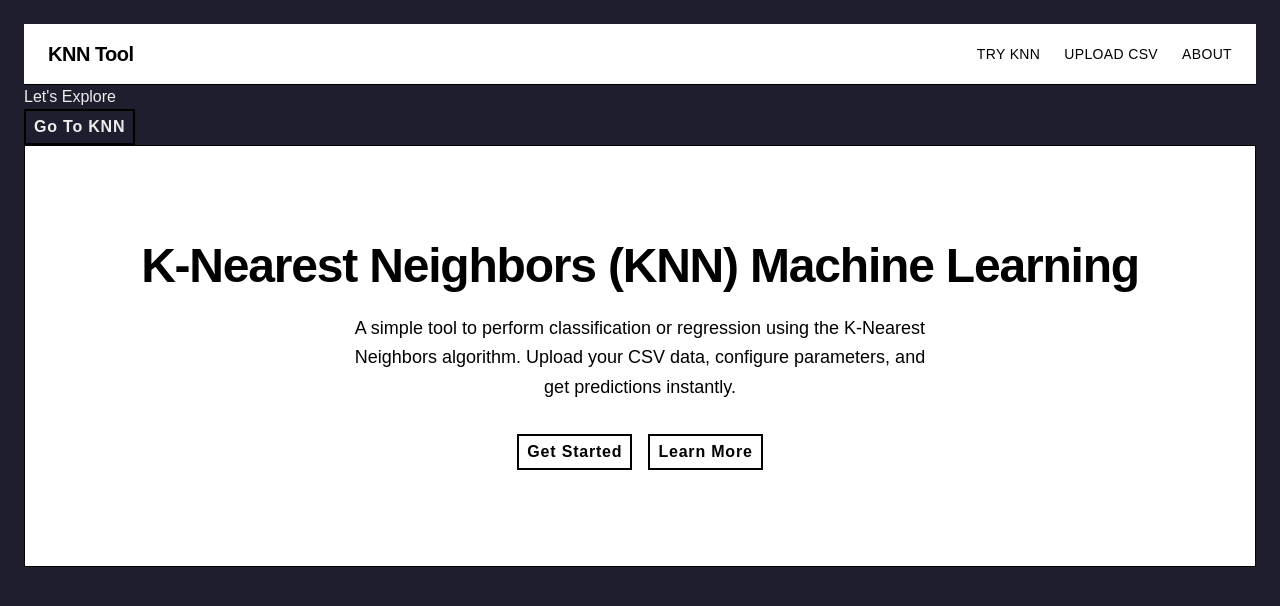
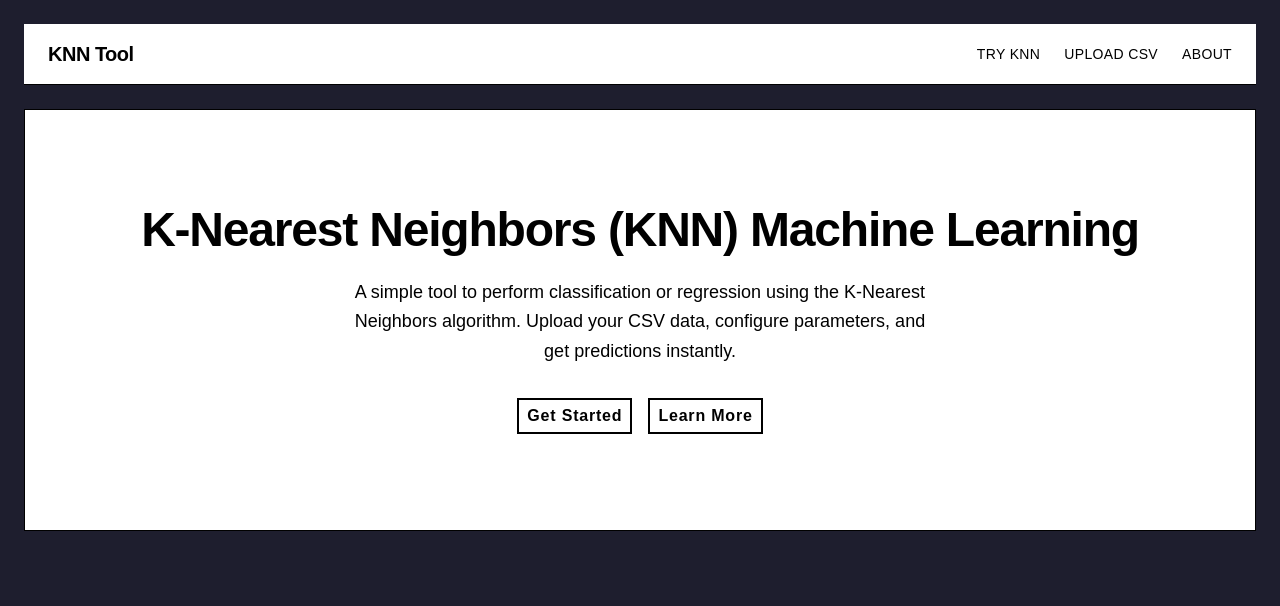
Before and after one commit to ml-workbench/knn, a Next.js app: page / in a window 1280 px wide. Shown: the top 606 px of the page. Built offline with nearby package versions, Linux system fonts and the light colour scheme.

Commit message:
feat :UI change

```diff
--- a/src/app/page.tsx
+++ b/src/app/page.tsx
@@ -3,9 +3,7 @@ import HeroSection from "@/components/HeroSection";
 
 export default function Home() {
   return (
-    <div className="">
-      <h2>Let's Explore </h2>
-      <Button href="/knn">Go To KNN</Button>
+    <div>
       <HeroSection/>
     </div>
   );
--- a/src/components/NavBar.tsx
+++ b/src/components/NavBar.tsx
@@ -2,7 +2,7 @@ import Link from "next/link";
 
 export default function NavBar() {
   return (
-    <nav className="w-full border-b border-black px-6 py-4 flex justify-between items-center bg-white text-black">
+    <nav className="w-full border-b border-black px-6 py-4 my-6 flex justify-between items-center bg-white text-black">
       <Link href="/" className="text-xl font-bold tracking-tight">
         KNN Tool
       </Link>
```
